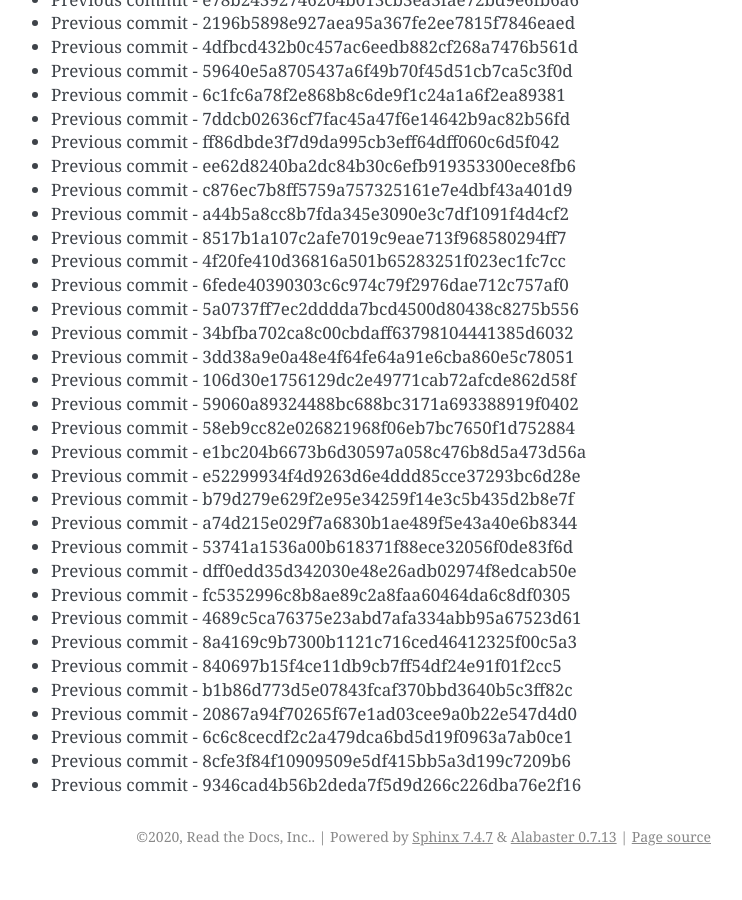
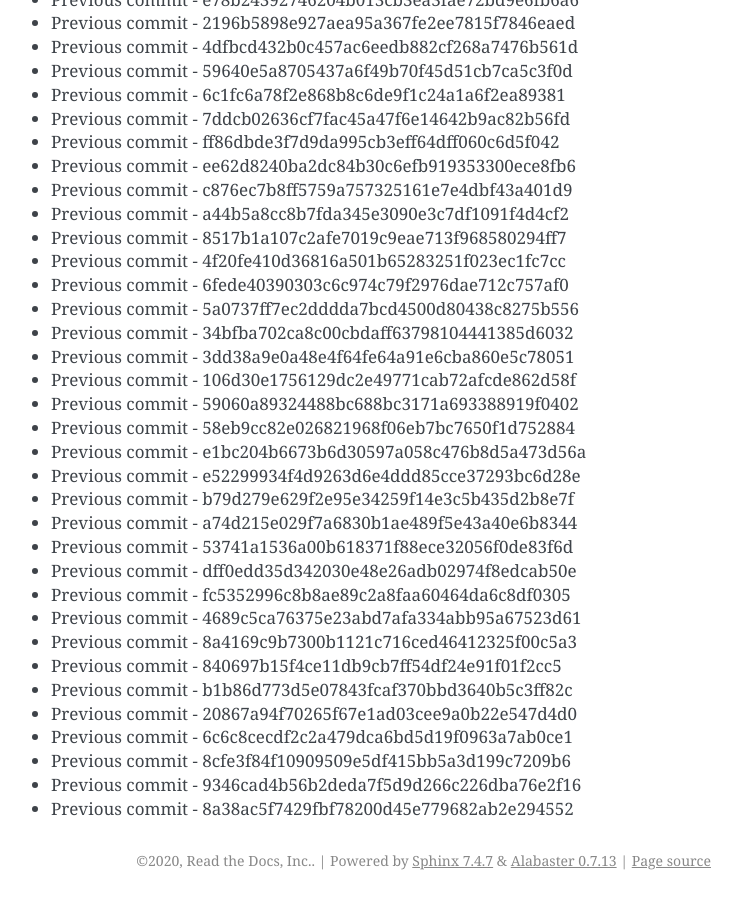
Before and after one commit to readthedocs/rtd-git-stresstest, a Sphinx documentation site: the page built from docs/updates.rst, in a window 1280 px wide and 900 px high, scrolled down 103030 px. Shown: the whole window, without its empty margins (399-1141 px from the left). Built offline with Sphinx 7.4.7, drawn with Linux system fonts in a browser that asks for light colours; before the commit the page ends 103906 px from its top, so only the background shows below that.

Commit message:
Generating commit from previous: 8a38ac5f7429fbf78200d45e779682ab2e294552

```diff
--- a/docs/updates.rst
+++ b/docs/updates.rst
@@ -4361,3 +4361,4 @@ It can be tested for any performance characteristics.
 * Previous commit - 6c6c8cecdf2c2a479dca6bd5d19f0963a7ab0ce1
 * Previous commit - 8cfe3f84f10909509e5df415bb5a3d199c7209b6
 * Previous commit - 9346cad4b56b2deda7f5d9d266c226dba76e2f16
+* Previous commit - 8a38ac5f7429fbf78200d45e779682ab2e294552
```
